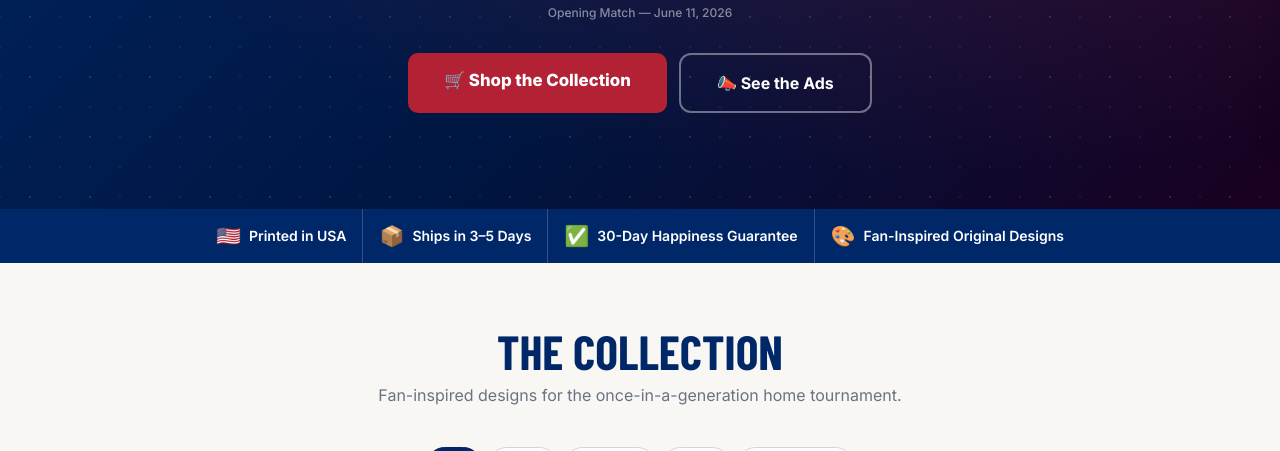
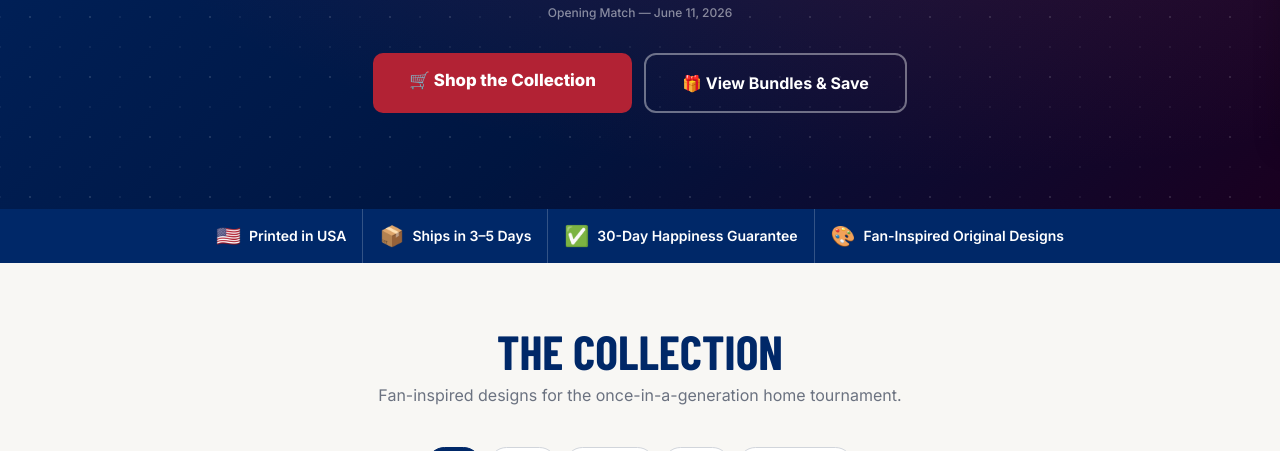
Before and after one commit to brianarapkemboi-jpg/homesoil-2026, a plain HTML site: page index.html in a window 1280 px wide. Shown: the part 649-1100 px from the top of the page. Drawn offline with nearby package versions, Linux system fonts and the light colour scheme; a web font is replaced by a local one.

Commit message:
Hide ad generator from customers; owner-only access via footer login

```diff
--- a/index.html
+++ b/index.html
@@ -324,9 +324,9 @@
       <a href="#products" class="btn-primary inline-block text-center" style="width:auto; padding:15px 36px; font-size:1.05rem;">
         🛒 Shop the Collection
       </a>
-      <button onclick="openAdmin()" class="inline-block text-center border-2 border-white border-opacity-40 text-white rounded-xl px-9 py-4 font-bold text-base hover:bg-white hover:bg-opacity-10 transition-colors" style="border-color:rgba(255,255,255,0.4);">
-        📣 See the Ads
-      </button>
+      <a href="#bundles" class="inline-block text-center border-2 border-white border-opacity-40 text-white rounded-xl px-9 py-4 font-bold text-base hover:bg-white hover:bg-opacity-10 transition-colors" style="border-color:rgba(255,255,255,0.4);">
+        🎁 View Bundles &amp; Save
+      </a>
     </div>
   </div>
 </section>
```
